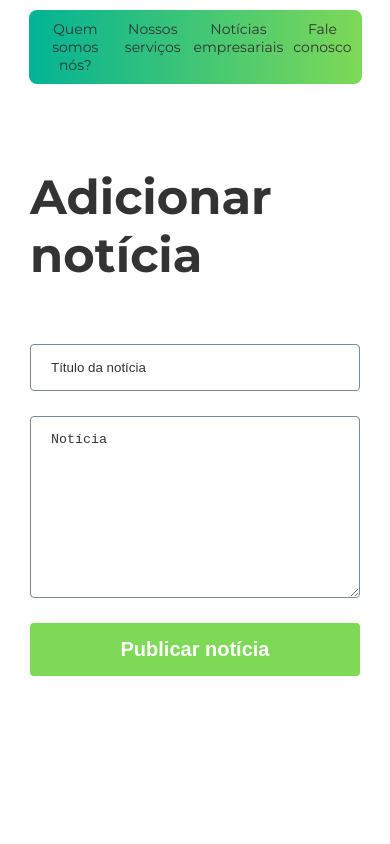
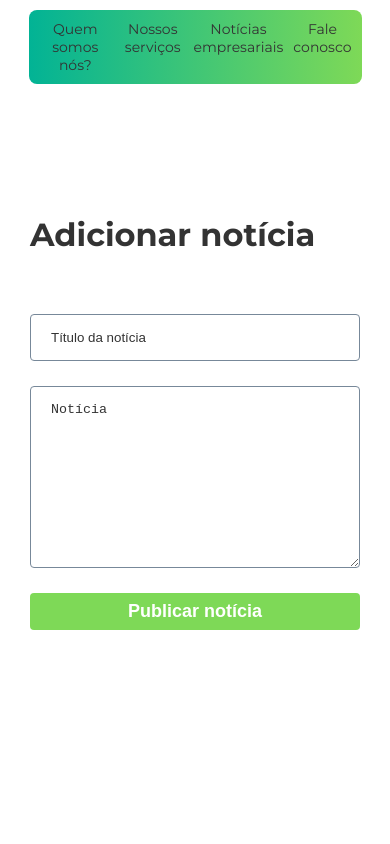
Before and after one commit to MariaJuliaAS/mettaContabilidade, a React (Vite) app: page /addNews in a window 390 px wide. Shown: the top 844 px of the page. Built offline with nearby package versions, Linux system fonts and the light colour scheme; no server answers; sample sign-in values are in the browser's storage.

Commit message:
Responsividade na página de add news

```diff
--- a/src/styles/addNews.module.css
+++ b/src/styles/addNews.module.css
@@ -49,3 +49,13 @@
 .form  button:hover{
     transform: scale(1.05);
 }
+
+@media (max-width: 560px){
+    .addNewsContent h1{
+        font-size: 32px;
+    }
+    .form  button{
+        padding: 8px;
+        font-size: 18px;
+    }
+}
```
